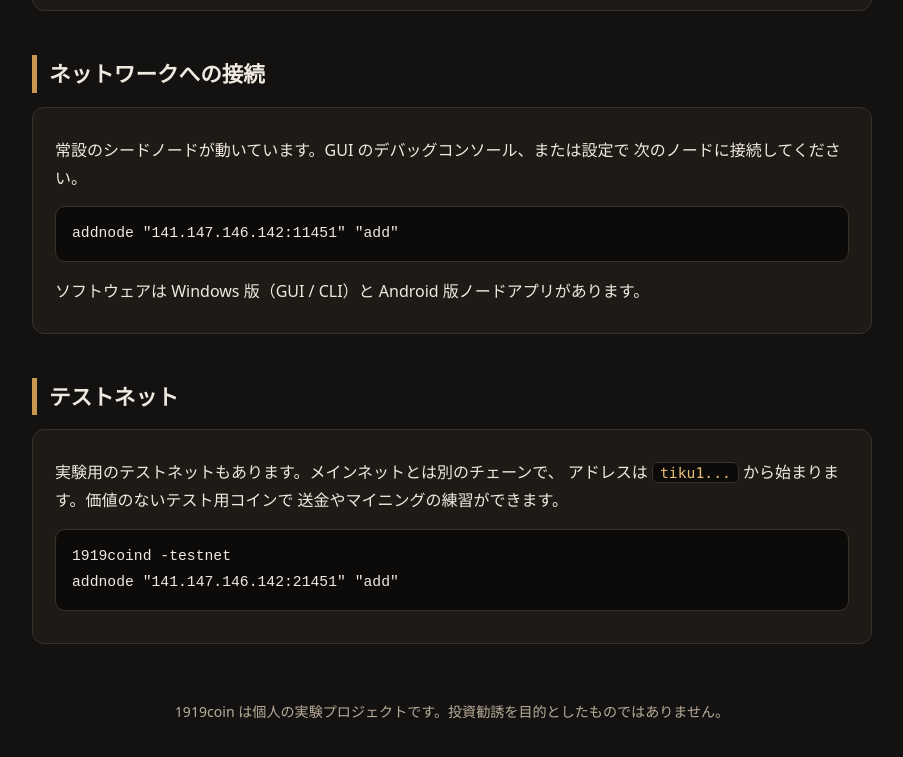
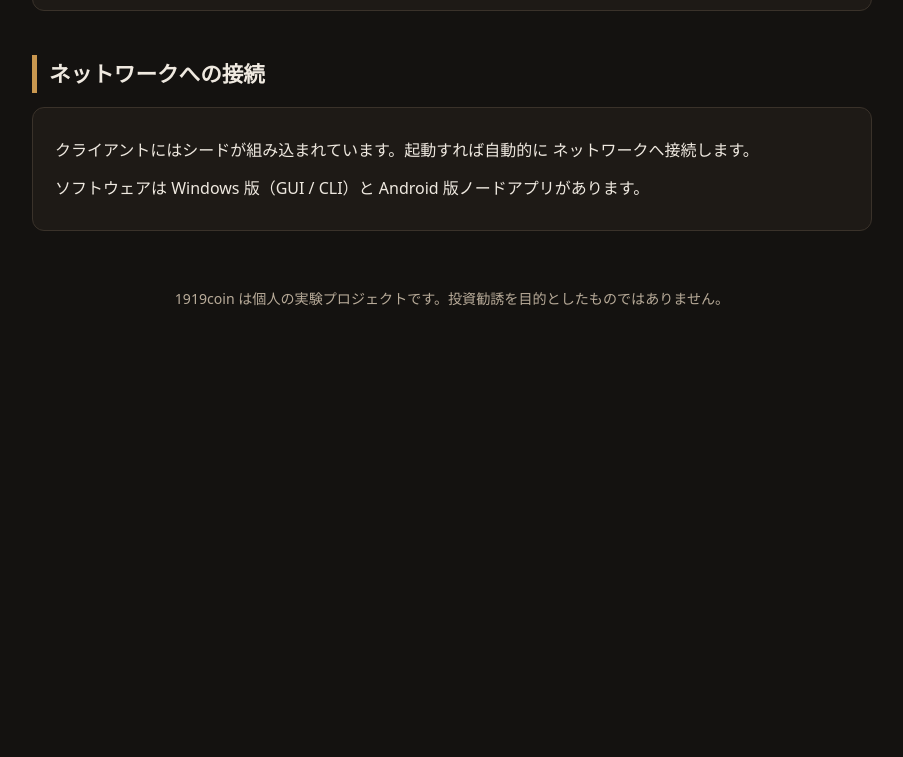
Before and after one commit to toromame8373/1919coin-site, a plain HTML site: page index.html in a window 1280 px wide. Shown: the part 1112-1869 px from the top of the page, without its empty margins (188-1091 px from the left). After the commit the page ends 1497 px from the top, so only its background shows below. Drawn offline with Linux system fonts and the light colour scheme.

Commit message:
接続方法から addnode とテストネット案内を削除（シード組み込みのため）

```diff
--- a/index.html
+++ b/index.html
@@ -74,19 +74,9 @@
 
 <h2>ネットワークへの接続</h2>
 <div class="panel">
-  <p>常設のシードノードが動いています。GUI のデバッグコンソール、または設定で
-  次のノードに接続してください。</p>
-  <pre>addnode "141.147.146.142:11451" "add"</pre>
+  <p>クライアントにはシードが組み込まれています。起動すれば自動的に
+  ネットワークへ接続します。</p>
   <p>ソフトウェアは Windows 版（GUI / CLI）と Android 版ノードアプリがあります。</p>
-</div>
-
-<h2>テストネット</h2>
-<div class="panel">
-  <p>実験用のテストネットもあります。メインネットとは別のチェーンで、
-  アドレスは <code>tiku1...</code> から始まります。価値のないテスト用コインで
-  送金やマイニングの練習ができます。</p>
-  <pre>1919coind -testnet
-addnode "141.147.146.142:21451" "add"</pre>
 </div>
 
 <footer>
```
